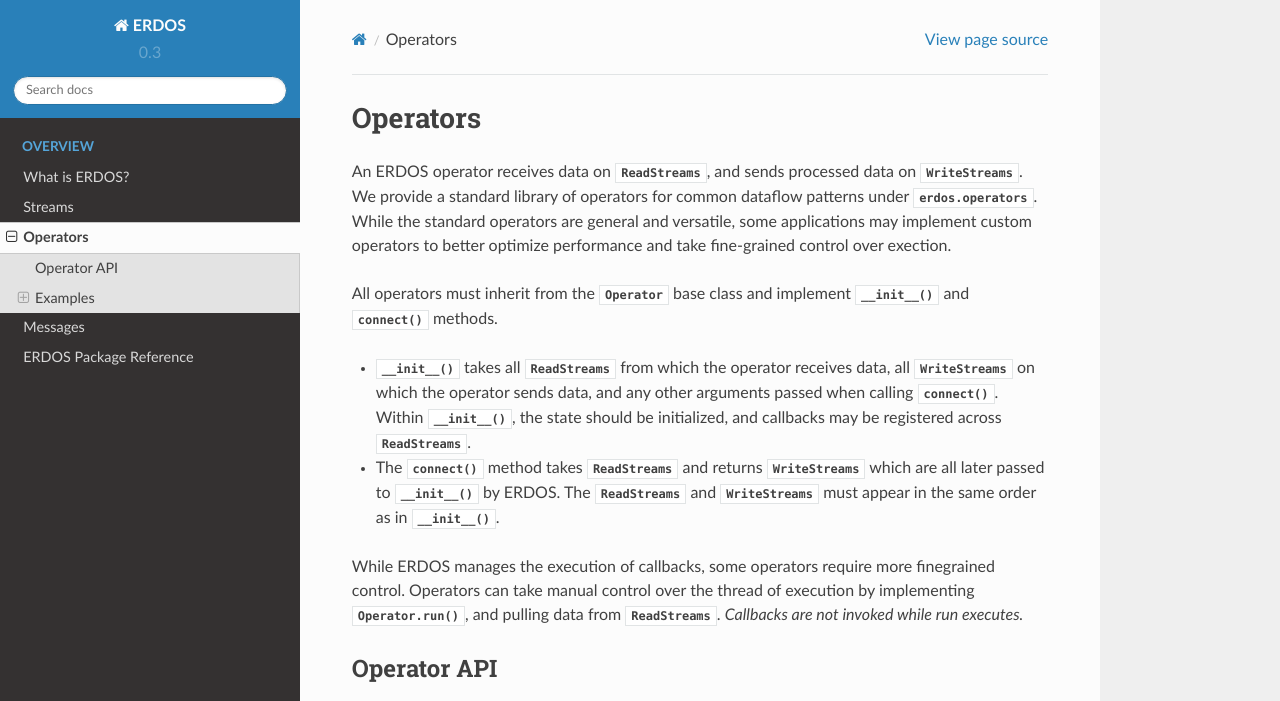
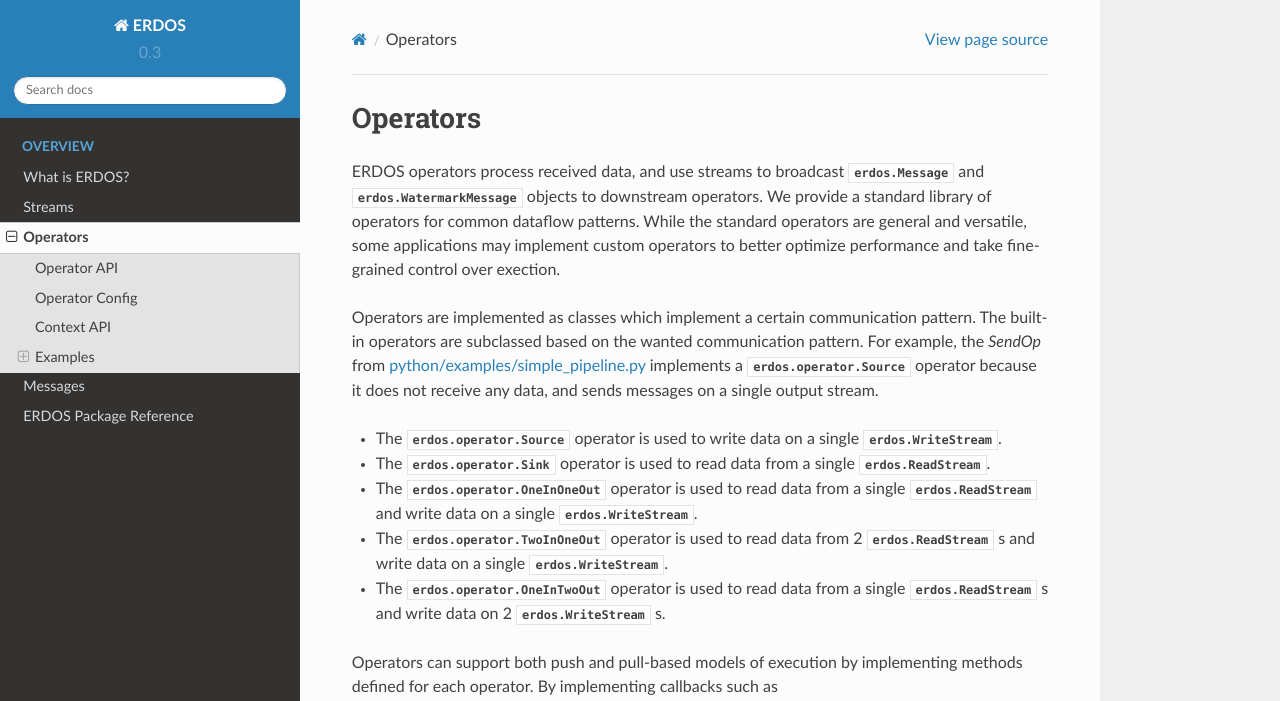
Before and after one commit to erdos-project/erdos, a Sphinx documentation site: the page built from python/doc/source/operators.rst, in a window 1280 px wide and 1400 px high. Shown: the top 701 px of the window. Built offline with Sphinx 7.4.7 and the Read the Docs theme 2.0.0, drawn with Linux system fonts in a browser that asks for light colours; some of the changed text lies outside the part shown.

Commit message:
[Python] Update documentation (#207)
Co-authored-by: Oscar Bjorkman <oscarb@berkeley.edu>

```diff
--- a/python/doc/source/conf.py
+++ b/python/doc/source/conf.py
@@ -49,6 +49,34 @@
 mock_modules = ["numpy"]
 for mod_name in mock_modules:
     sys.modules[mod_name] = mock.Mock()
+
+
+def mock_internal_type(qualname: str) -> mock.Mock:
+    """Fixes an autodoc error when mocking internal types as arguments."""
+    mocked_class = mock.Mock()
+    mocked_class.__qualname__ = qualname
+    return mocked_class
+
+
+# Fix autodoc errors when using internal types as arguments.
+internal_classes = {
+    "PyTimestamp": "erdos.internal.PyTimestamp",
+    "PyWriteStream": "erdos.internal.PyWriteStream",
+    "PyReadStream": "erdos.internal.PyReadStream",
+    "PyOperatorStream": "erdos.internal.PyOperatorStream",
+    "PyStream": "erdos.internal.PyStream",
+}
+
+mock_erdos_internal = mock.Mock()
+for classname, qualname in internal_classes.items():
+    setattr(mock_erdos_internal, classname, mock_internal_type(qualname))
+sys.modules["erdos.internal"] = mock_erdos_internal
+
+# Ensure that all references resolve.
+nitpicky = True
+# Ignore bugs for references to the typing library.
+nitpick_ignore = [("py:data", "typing.Any"), ("py:data", "typing.Optional"),
+                  ("py:data", "typing.Tuple")]
 
 # Add any paths that contain templates here, relative to this directory.
 templates_path = ["_templates"]
--- a/python/doc/source/operators.rst
+++ b/python/doc/source/operators.rst
@@ -1,53 +1,90 @@
 Operators
 =========
 
-An ERDOS operator receives data on :py:class:`ReadStreams <erdos.ReadStream>`,
-and sends processed data on :py:class:`WriteStreams <erdos.WriteStream>`.
-We provide a standard library of operators for common dataflow patterns
-under :py:mod:`erdos.operators`.
+ERDOS operators process received data, and use streams to broadcast :py:class:`erdos.Message`
+and :py:class:`erdos.WatermarkMessage` objects to downstream operators.
+We provide a standard library of operators for common dataflow patterns.
 While the standard operators are general and versatile, some applications may
 implement custom operators to better optimize performance and take
 fine-grained control over exection.
 
-All operators must inherit from the :py:class:`~erdos.Operator` base class and
-implement :py:meth:`~erdos.Operator.__init__` and
-:py:meth:`~erdos.Operator.connect` methods.
+Operators are implemented as classes which implement a certain communication pattern. The built-in
+operators are subclassed based on the wanted communication pattern. For example,
+the `SendOp` from
+`python/examples/simple_pipeline.py <https://github.com/erdos-project/erdos/blob/master/python/examples/simple_pipeline.py>`_
+implements a :py:class:`erdos.operator.Source` operator because it does not receive any data,
+and sends messages on a single output stream.
 
-* :py:meth:`~erdos.Operator.__init__` takes all
-  :py:class:`ReadStreams <erdos.ReadStream>` from which the operator receives
-  data, all :py:class:`WriteStreams <erdos.WriteStream>` on which the operator
-  sends data, and any other arguments passed when calling
-  :py:meth:`~erdos.Operator.connect`.
-  Within :py:meth:`~erdos.Operator.__init__`, the state should be initialized,
-  and callbacks may be registered across
-  :py:class:`ReadStreams <erdos.ReadStream>`.
+* The :py:class:`erdos.operator.Source` operator is used to write data on a single :py:class:`erdos.WriteStream`.
+* The :py:class:`erdos.operator.Sink` operator is used to read data from a single :py:class:`erdos.ReadStream`.
+* The :py:class:`erdos.operator.OneInOneOut` operator is used to read data from a single :py:class:`erdos.ReadStream`
+  and write data on a single :py:class:`erdos.WriteStream`.
+* The :py:class:`erdos.operator.TwoInOneOut` operator is used to read data from 2 :py:class:`erdos.ReadStream`
+  s and write data on a single :py:class:`erdos.WriteStream`.
+* The :py:class:`erdos.operator.OneInTwoOut` operator is used to read data from a single :py:class:`erdos.ReadStream`
+  s and write data on 2 :py:class:`erdos.WriteStream` s.
 
-* The :py:meth:`~erdos.Operator.connect` method takes
-  :py:class:`ReadStreams <erdos.ReadStream>` and returns
-  :py:class:`WriteStreams <erdos.WriteStream>`
-  which are all later passed to :py:meth:`~erdos.Operator.__init__` by ERDOS.
-  The :py:class:`ReadStreams <erdos.ReadStream>` and
-  :py:class:`WriteStreams <erdos.WriteStream>`
-  must appear in the same order as in :py:meth:`~erdos.Operator.__init__`.
+Operators can support both push and pull-based models of execution by
+implementing methods defined for each operator. By implementing callbacks
+such as :py:meth:`erdos.operator.OneInOneOut.on_data()`, operators can process
+messages as they arrive. Moreover, operators can implement callbacks over watermarks
+(e.g. :py:meth:`erdos.operator.OneInOneOut.on_watermark()`) to ensure ordered
+processing over timestamps. ERDOS ensures lock-free, safe, and concurrent processing
+via a system-managed ordering of callbacks, which is implemented as a
+run queue for the system's multithreaded runtime.
 
 While ERDOS manages the execution of callbacks, some operators require
 more finegrained control. Operators can take manual control over the
-thread of execution by implementing
-:py:meth:`Operator.run() <erdos.Operator.run>`,
-and pulling data from :py:class:`ReadStreams <erdos.ReadStream>`.
+thread of execution by implementing the `run()`
+(e.g. :py:meth:`erdos.operator.OneInOneOut.run()`) method.
 *Callbacks are not invoked while run executes.*
-
 
 Operator API
 ------------
 
-.. autoclass:: erdos.Operator
-    :members: __init__, connect, run, id, config,
+.. autoclass:: erdos.operator.BaseOperator
+    :members: id, config, add_trace_event, get_runtime
 
-.. autoclass:: erdos.OperatorConfig
+.. autoclass:: erdos.operator.Source
+    :show-inheritance:
+    :members: __new__, run, destroy
+
+.. autoclass:: erdos.operator.Sink
+    :show-inheritance:
+    :members: __new__, run, on_data, on_watermark, destroy
+
+.. autoclass:: erdos.operator.OneInOneOut
+    :show-inheritance:
+    :members: __new__, run, on_data, on_watermark, destroy
+
+.. autoclass:: erdos.operator.TwoInOneOut
+    :show-inheritance:
+    :members: __new__, run, on_left_data, on_right_data, on_watermark, destroy
+
+.. autoclass:: erdos.operator.OneInTwoOut
+    :show-inheritance:
+    :members: __new__, run, on_data, on_watermark, destroy
+
+Operator Config
+---------------
+
+.. autoclass:: erdos.operator.OperatorConfig
     :members: name, flow_watermarks, log_file_name, csv_log_file_name, profile_file_name
 
+Context API
+-----------
 
+.. autoclass:: erdos.context.SinkContext
+    :members:
+
+.. autoclass:: erdos.context.OneInOneOutContext
+    :members:
+
+.. autoclass:: erdos.context.TwoInOneOutContext
+    :members:
+
+.. autoclass:: erdos.context.OneInTwoOutContext
+    :members:
 
 Examples
 --------
--- a/python/doc/source/package_reference.rst
+++ b/python/doc/source/package_reference.rst
@@ -2,4 +2,6 @@
 =======================
 
 .. automodule:: erdos
-   :members: connect, reset, run, run_async, add_watermark_callback, profile_method, NodeHandle
+   :members: connect_source, connect_sink, connect_one_in_one_out,
+      connect_two_in_one_out, connect_one_in_two_out,
+      reset, run, run_async, profile_method, NodeHandle
```
Also changed, not shown: python/doc/source/intro.rst (+18 -21 lines), python/doc/source/streams.rst (+37 -19 lines), 7 other files.
